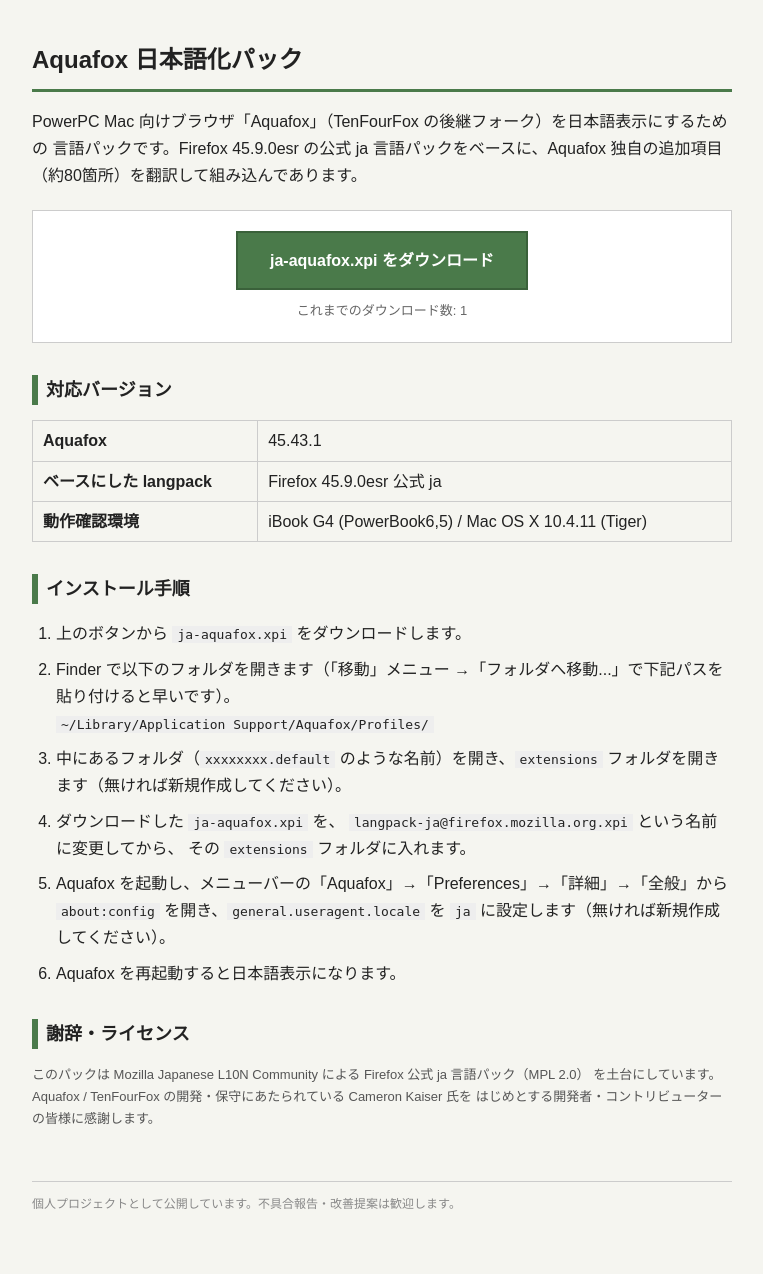
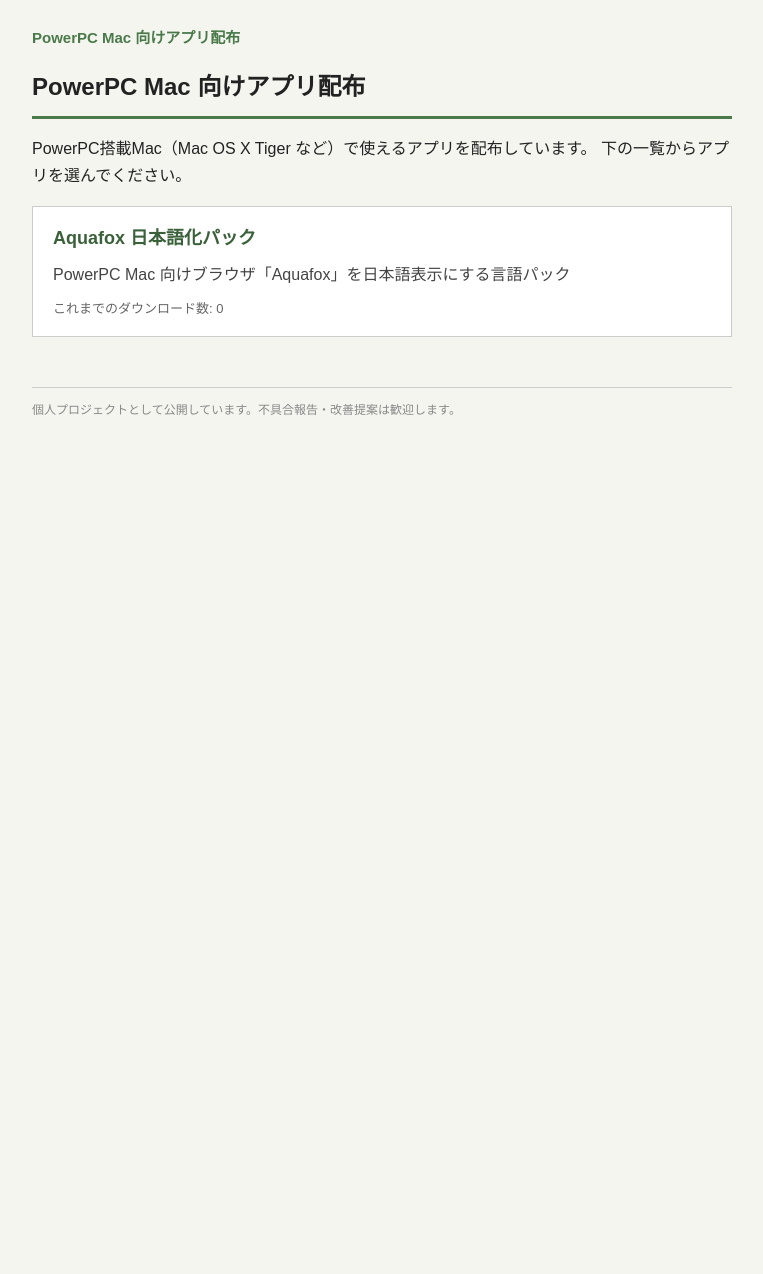
Before and after one commit to watermark-hd/aquafox-ja-site, a Flask app: page / in a window 1280 px wide. Shown: the whole page, without its empty margins (258-1021 px from the left). After the commit the page ends 415 px from the top, so only its background shows below. Run offline with Flask 3, Linux system fonts and the light colour scheme; tables that the repository leaves empty hold one stand-in row (values such as "Sample post").

Commit message:
複数アプリ配布に対応したサイト構成に変更
apps.pyでアプリ一覧を管理し、/(一覧)・/apps/<slug>(詳細)・
/download/<slug>(DL)のルーティングに再編。ダウンロード数もアプリごとに
集計するようDB設計を変更。テンプレートはbase.html共通レイアウト＋
アプリ別テンプレートに分離し、新規アプリ追加を容易にした。

Co-Authored-By: Claude Sonnet 5 <noreply@anthropic.com>

```diff
--- a/app.py
+++ b/app.py
@@ -2,12 +2,13 @@ import sqlite3
 from datetime import datetime
 from pathlib import Path
 
-from flask import Flask, render_template, send_from_directory, g
+from flask import Flask, render_template, send_from_directory, g, abort
+
+from apps import APPS, APPS_BY_SLUG
 
 BASE_DIR = Path(__file__).resolve().parent
 DB_PATH = BASE_DIR / "database.db"
 XPI_DIR = BASE_DIR / "static" / "downloads"
-XPI_FILENAME = "aquafox-ja.xpi"
 
 app = Flask(__name__)
 
@@ -31,6 +32,7 @@ def init_db():
         """
         CREATE TABLE IF NOT EXISTS downloads (
             id INTEGER PRIMARY KEY AUTOINCREMENT,
+            app_slug TEXT NOT NULL,
             downloaded_at TEXT NOT NULL
         )
         """
@@ -42,22 +44,45 @@ def init_db():
 init_db()
 
 
-@app.route("/")
-def index():
+def get_download_counts():
     db = get_db()
-    count = db.execute("SELECT COUNT(*) FROM downloads").fetchone()[0]
-    return render_template("index.html", download_count=count)
+    rows = db.execute(
+        "SELECT app_slug, COUNT(*) FROM downloads GROUP BY app_slug"
+    ).fetchall()
+    counts = {app["slug"]: 0 for app in APPS}
+    counts.update(dict(rows))
+    return counts
 
 
-@app.route("/download")
-def download():
+@app.route("/")
+def top():
+    return render_template(
+        "top.html", apps=APPS, download_counts=get_download_counts()
+    )
+
+
+@app.route("/apps/<slug>")
+def app_detail(slug):
+    if slug not in APPS_BY_SLUG:
+        abort(404)
+    return render_template(
+        f"apps/{slug}.html",
+        app=APPS_BY_SLUG[slug],
+        download_count=get_download_counts()[slug],
+    )
+
+
+@app.route("/download/<slug>")
+def download(slug):
+    if slug not in APPS_BY_SLUG:
+        abort(404)
     db = get_db()
     db.execute(
-        "INSERT INTO downloads (downloaded_at) VALUES (?)",
-        (datetime.utcnow().isoformat(),),
+        "INSERT INTO downloads (app_slug, downloaded_at) VALUES (?, ?)",
+        (slug, datetime.utcnow().isoformat()),
     )
     db.commit()
-    return send_from_directory(XPI_DIR, XPI_FILENAME, as_attachment=True)
+    return send_from_directory(XPI_DIR, APPS_BY_SLUG[slug]["filename"], as_attachment=True)
 
 
 if __name__ == "__main__":
--- /dev/null
+++ b/static/css/style.css
@@ -0,0 +1,121 @@
+body {
+  font-family: "Hiragino Kaku Gothic ProN", "Hiragino Sans", "MS PGothic", sans-serif;
+  background: #f5f5f0;
+  color: #222;
+  margin: 0;
+  padding: 0;
+  line-height: 1.7;
+}
+.wrap {
+  max-width: 700px;
+  margin: 0 auto;
+  padding: 24px 16px 60px 16px;
+}
+.site-header {
+  margin-bottom: 16px;
+}
+.site-title {
+  font-size: 15px;
+  color: #4a7a4a;
+  text-decoration: none;
+  font-weight: bold;
+}
+.back-link {
+  display: inline-block;
+  margin-bottom: 16px;
+  font-size: 13px;
+}
+h1 {
+  font-size: 24px;
+  border-bottom: 3px solid #4a7a4a;
+  padding-bottom: 8px;
+}
+h2 {
+  font-size: 18px;
+  margin-top: 32px;
+  border-left: 6px solid #4a7a4a;
+  padding-left: 8px;
+}
+.download-box {
+  background: #fff;
+  border: 1px solid #ccc;
+  padding: 20px;
+  margin: 20px 0;
+  text-align: center;
+}
+.download-button {
+  display: inline-block;
+  background: #4a7a4a;
+  color: #fff;
+  text-decoration: none;
+  padding: 14px 32px;
+  font-size: 16px;
+  font-weight: bold;
+  border: 2px solid #3a613a;
+}
+.download-button:hover {
+  background: #3a613a;
+}
+.meta {
+  color: #666;
+  font-size: 13px;
+  margin-top: 10px;
+}
+ol, ul {
+  padding-left: 24px;
+}
+li {
+  margin-bottom: 8px;
+}
+code {
+  background: #eee;
+  padding: 1px 5px;
+}
+table {
+  border-collapse: collapse;
+  width: 100%;
+  margin: 12px 0;
+}
+table, th, td {
+  border: 1px solid #ccc;
+}
+th, td {
+  padding: 6px 10px;
+  text-align: left;
+}
+.credit {
+  font-size: 13px;
+  color: #555;
+}
+footer {
+  margin-top: 50px;
+  font-size: 12px;
+  color: #888;
+  border-top: 1px solid #ccc;
+  padding-top: 12px;
+}
+
+/* トップページのアプリ一覧 */
+.app-list {
+  list-style: none;
+  padding-left: 0;
+}
+.app-card {
+  background: #fff;
+  border: 1px solid #ccc;
+  padding: 16px 20px;
+  margin-bottom: 16px;
+}
+.app-card-title {
+  font-size: 18px;
+  font-weight: bold;
+  color: #3a613a;
+  text-decoration: none;
+}
+.app-card-title:hover {
+  text-decoration: underline;
+}
+.app-card-tagline {
+  margin: 8px 0 4px 0;
+  color: #444;
+}
--- /dev/null
+++ b/templates/base.html
@@ -0,0 +1,23 @@
+<!DOCTYPE html>
+<html lang="ja">
+<head>
+<meta charset="utf-8">
+<title>{% block title %}PowerPC Mac 向けアプリ配布{% endblock %}</title>
+<link rel="stylesheet" href="{{ url_for('static', filename='css/style.css') }}">
+</head>
+<body>
+<div class="wrap">
+
+  <header class="site-header">
+    <a href="{{ url_for('top') }}" class="site-title">PowerPC Mac 向けアプリ配布</a>
+  </header>
+
+  {% block content %}{% endblock %}
+
+  <footer>
+    個人プロジェクトとして公開しています。不具合報告・改善提案は歓迎します。
+  </footer>
+
+</div>
+</body>
+</html>
--- /dev/null
+++ b/templates/top.html
@@ -0,0 +1,24 @@
+{% extends "base.html" %}
+
+{% block title %}PowerPC Mac 向けアプリ配布{% endblock %}
+
+{% block content %}
+
+  <h1>PowerPC Mac 向けアプリ配布</h1>
+
+  <p>
+    PowerPC搭載Mac（Mac OS X Tiger など）で使えるアプリを配布しています。
+    下の一覧からアプリを選んでください。
+  </p>
+
+  <ul class="app-list">
+    {% for app in apps %}
+    <li class="app-card">
+      <a class="app-card-title" href="{{ url_for('app_detail', slug=app.slug) }}">{{ app.name }}</a>
+      <p class="app-card-tagline">{{ app.tagline }}</p>
+      <div class="meta">これまでのダウンロード数: {{ download_counts[app.slug] }}</div>
+    </li>
+    {% endfor %}
+  </ul>
+
+{% endblock %}
```
Also changed, not shown: apps.py (added, +12 -0 lines), templates/apps/aquafox-ja.html (renamed from templates/index.html, +9 -100 lines).
